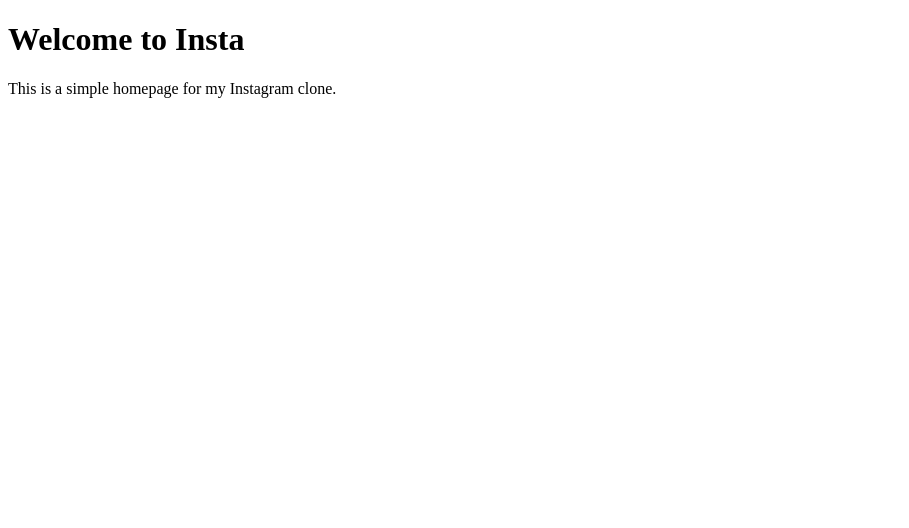
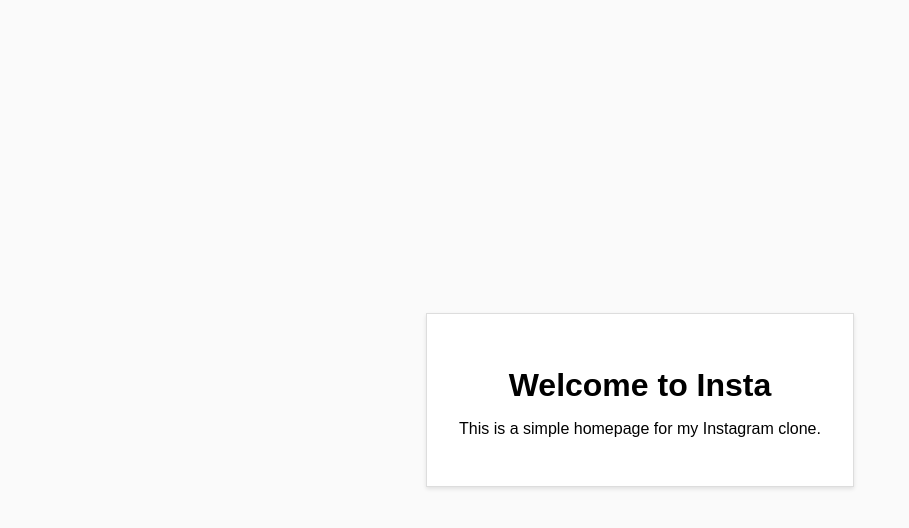
Before and after one commit to 999-Shawnie/Insta, a plain HTML site: page index.html in a window 1280 px wide. Shown: the whole page, without its empty margins (0-909 px from the left). Drawn offline with Linux system fonts and the light colour scheme.

Commit message:
Improve homepage with basic styles

```diff
--- a/index.html
+++ b/index.html
@@ -4,9 +4,12 @@
     <meta charset="UTF-8">
     <meta name="viewport" content="width=device-width, initial-scale=1.0">
     <title>Welcome to Insta</title>
+    <link rel="stylesheet" href="styles.css">
 </head>
 <body>
-    <h1>Welcome to Insta</h1>
-    <p>This is a simple homepage for my Instagram clone.</p>
+    <div class="container">
+        <h1>Welcome to Insta</h1>
+        <p>This is a simple homepage for my Instagram clone.</p>
+    </div>
 </body>
 </html>
--- /dev/null
+++ b/styles.css
@@ -0,0 +1,22 @@
+body {
+    font-family: Arial, sans-serif;
+    margin: 0;
+    padding: 0;
+    display: flex;
+    height: 100vh;
+    justify-content: center;
+    align-items: center;
+    background-color: #fafafa;
+}
+
+.container {
+    text-align: center;
+    border: 1px solid #ddd;
+    padding: 2rem;
+    background-color: #fff;
+    box-shadow: 0 2px 4px rgba(0,0,0,0.1);
+}
+
+h1 {
+    margin-bottom: 0.5rem;
+}
```
Also changed, not shown: 1 other file.
